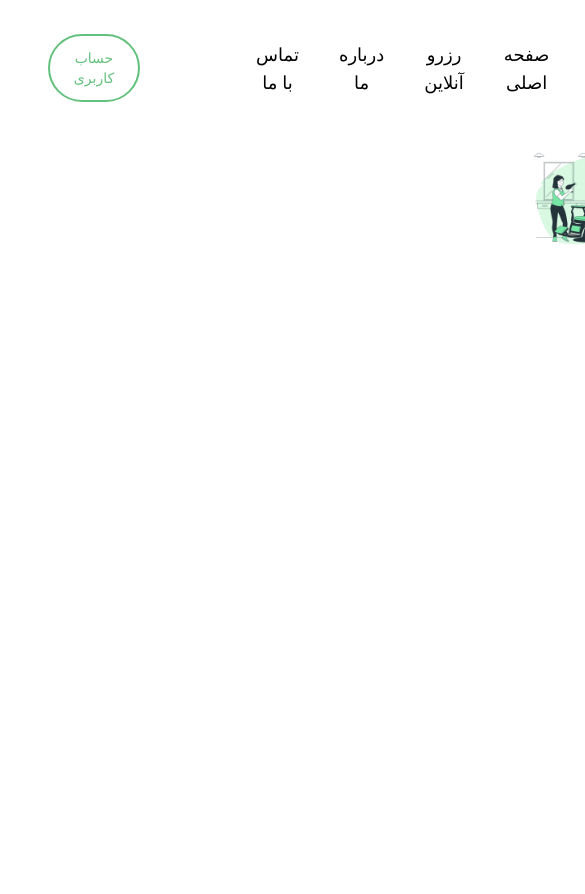
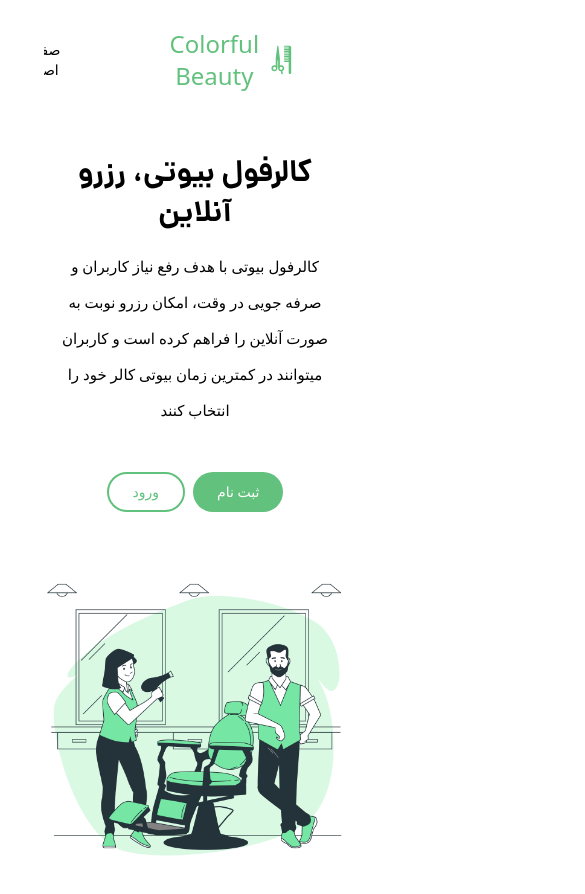
Before and after one commit to mohaddeseamel/site-reserve, a Vue app: page /dashboard in a window 390 px wide. Shown: the top 894 px of the page, 585 px wide, since content can reach past the window. After the commit the page ends 870 px from the top, so only its background shows below. Built offline with nearby package versions, Linux system fonts and the light colour scheme.

Commit message:
resposive content header

```diff
--- a/src/components/HeaderDashboard.vue
+++ b/src/components/HeaderDashboard.vue
@@ -1,6 +1,6 @@
 <template>
   <div class="w-screen px-11 py-5 flex-col max-h-60">
-    <div class="header flex justify-between items-center">
+    <div class="header flex justify-between items-center overflow-hidden">
       <div class="header-logo px-12 flex items-center justify-end text-center">
         <svg
           xmlns="http://www.w3.org/2000/svg"
@@ -15,7 +15,7 @@
         </svg>
         <h1 class="text-[#62c17d] text-2xl font-[500]">Colorful Beauty</h1>
         <div class="list p-5 mr-10">
-          <ul class="flex cursor-pointer text-lg">
+          <ul class="flex cursor-pointer lg:text-base text-sm">
             <li class="mr-10 text-dark hover:text-[#62c17d]">صفحه اصلی</li>
             <li class="mr-10 text-dark hover:text-[#62c17d]">رزرو آنلاین</li>
             <li class="mr-10 text-dark hover:text-[#62c17d]">درباره ما</li>
@@ -25,29 +25,33 @@
       </div>
       <div class="userAccount px-12">
         <button
-          class="account-style text-[#62c17d] rounded-full px-6 py-3 text-sm bg-white hover:bg-[#62c17d] hover:text-white"
+          class="account-style text-[#62c17d] rounded-full lg:px-6 lg:py-3 p-2 text-sm bg-white hover:bg-[#62c17d] hover:text-white"
         >
           حساب کاربری
         </button>
       </div>
     </div>
-    <div class="content flex container mx-auto">
-      <div class="content-title w-2/3 px-10 py-32 leading-10">
+    <div class="content lg:flex lg:flex-row container mx-auto">
+      <div
+        class="content-title lg:w-2/3 w-full lg:px-10 lg:py-32 py-14 leading-10 justify-center"
+      >
         <h1
-          class="text-right text-[40px] mb-5 py-5 px-3 dana-bold"
+          class="lg:text-right text-center lg:text-[40px] text-[30px] lg:mb-5 lg:py-5 px-3 dana-bold"
         >
           کالرفول بیوتی، رزرو آنلاین
         </h1>
         <p
-          class="text-right p-3 bg-white w-fit text-dark w-5/6 rounded-lg text-[20px] leading-9"
+          class="lg:text-right text-center p-3 bg-white w-fit text-dark w-5/6 rounded-lg lg:text-[20px] text-[15px] leading-9"
         >
-          کالرفول بیوتی با هدف رفع نیاز کاربران و صرفه جویی در وقت، امکان
-          رزرو نوبت به صورت آنلاین را فراهم کرده است
-          و کاربران میتوانند در کمترین زمان بیوتی کالر خود را انتخاب کنند
+          کالرفول بیوتی با هدف رفع نیاز کاربران و صرفه جویی در وقت، امکان رزرو
+          نوبت به صورت آنلاین را فراهم کرده است و کاربران میتوانند در کمترین
+          زمان بیوتی کالر خود را انتخاب کنند
         </p>
-        <div class="signin-signup mt-10">
+        <div
+          class="signin-signup lg:mt-10 mt-8 flex lg:justify-start justify-center"
+        >
           <button
-            class="text-[#62c17d] rounded-full px-6 py-2 text-sm ml-2 border-2 border-[#62c17d] hover:bg-[#62c17d] hover:text-white"
+            class="rounded-full px-6 py-2 text-sm ml-2  bg-[#62c17d] text-white"
           >
             ثبت نام
           </button>
@@ -58,7 +62,7 @@
           </button>
         </div>
       </div>
-      <div class="img-header w-1/3 mt-8">
+      <div class="img-header lg:w-1/3 w-full lg:mt-8 ">
         <img src="../assets/imgs/beauty-3.jpg" alt="img-header-beauty" />
       </div>
     </div>
--- a/tailwind.config.js
+++ b/tailwind.config.js
@@ -10,6 +10,13 @@ export default {
         "DanaFaNum":["DanaFaNum-Bold"]
       }
     },
+    screens:{
+      'sm':'640px',
+      'md':'768px',
+      'lg':'1170px',
+      'xl':'1280px',
+      '2xl':'1536px'
+    },
   },
   variants: {
     extend: {},
```
